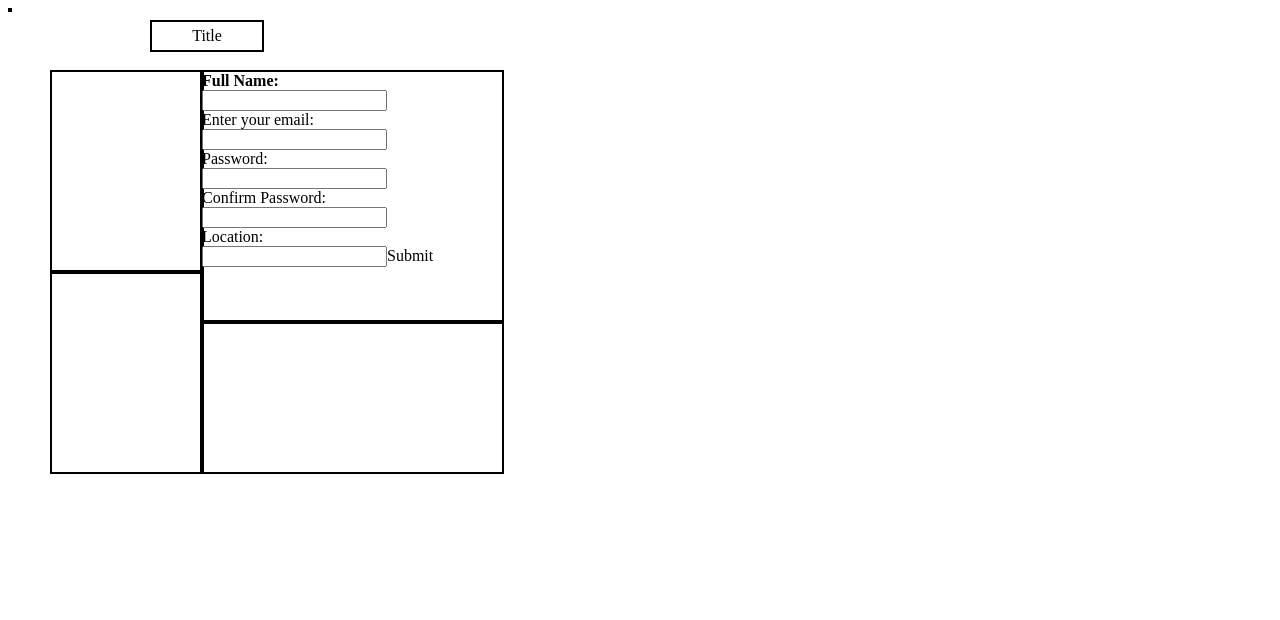
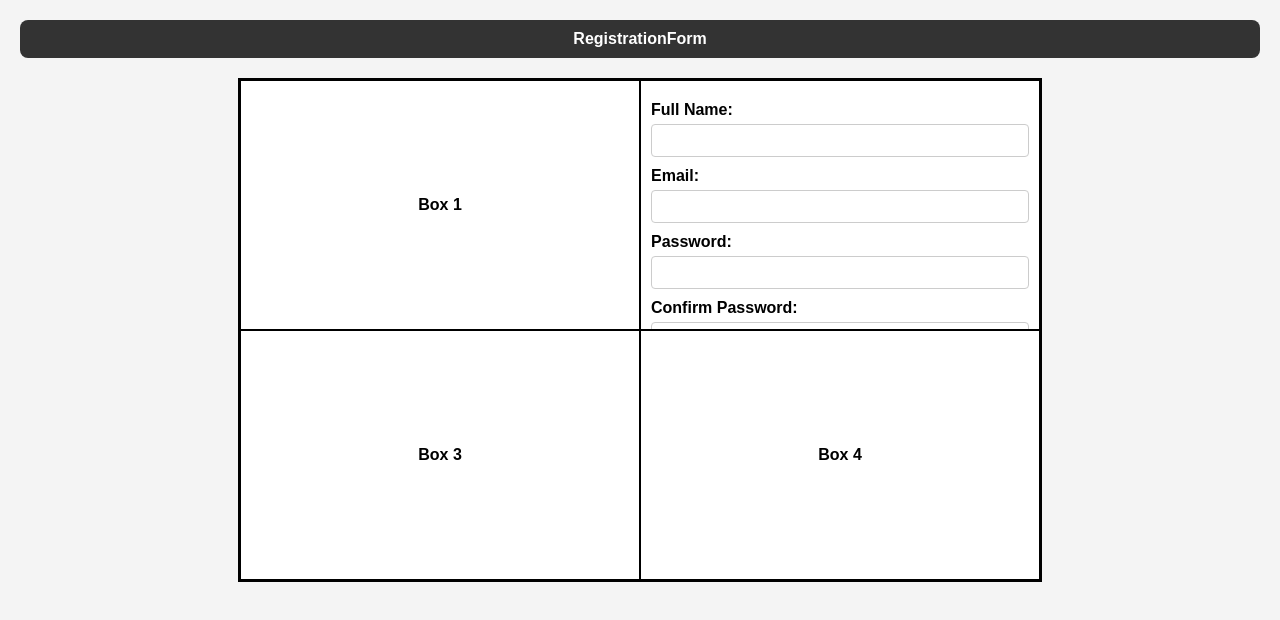
Before and after one commit to johnscofield1/algo1, a plain HTML site: page index.html in a window 1280 px wide. Drawn offline with Linux system fonts and the light colour scheme.

Commit message:
registration form

```diff
--- a/index.html
+++ b/index.html
@@ -1,71 +1,125 @@
 <!DOCTYPE html>
 <html lang="en">
 <head>
-    <meta charset="UTF-8">
-    <meta name="viewport" content="width=device-width, initial-scale=1.0">
-    <title>Box Layout</title>
-    <style>
-        .title {
-            width: 100px;
-            left: 100px;
-            border: 2px solid black;
-            text-align: center;
-            padding: 5px;
-            position:absolute;
-            top: 20px;
-            left: 150px;
-        }
-        .box {
-            border: 2px solid black;
-            position: absolute;
-        }
-        .box1 {
-            width: 150px;
-            height: 200px;
-            top: 70px;
-            left: 50px;
-        }
-        .box2 {
-            width: 300px;
-            height: 250px;
-            top: 70px;
-            left: 200px;
+  <meta charset="UTF-8" />
+  <meta name="viewport" content="width=device-width, initial-scale=1.0"/>
+  <title>Uniform Box Layout with Scroll</title>
+  <style>
+    body {
+      font-family: Arial, sans-serif;
+      background-color: #f4f4f4;
+      margin: 0;
+      padding: 20px;
+    }
 
-        }
-        .box3 {
-            width: 150px;
-            height: 200px;
-            top: 270px;
-            left: 50px;
-        }
-        .box4 {
-            width: 300px;
-            height: 150px;
-            top: 320px;
-            left: 200px;
-        }
+    .title {
+      text-align: center;
+      padding: 10px;
+      background-color: #333;
+      color: white;
+      font-weight: bold;
+      border-radius: 8px;
+      margin-bottom: 20px;
+    }
 
-    </style>
+    .main-container {
+      display: grid;
+      grid-template-columns: 1fr 1fr;
+      grid-template-rows: 1fr 1fr;
+      gap: 0;
+      max-width: 800px;
+      height: 500px;
+      margin: 0 auto;
+      border: 2px solid black;
+    }
+
+    .box {
+      border: 1px solid black;
+      background-color: white;
+      display: flex;
+      align-items: center;
+      justify-content: center;
+      font-weight: bold;
+      box-sizing: border-box;
+      padding: 10px;
+    }
+
+    .box2 {
+      flex-direction: column;
+      justify-content: flex-start;
+      align-items: stretch;
+      overflow-y: auto;
+    }
+
+    form {
+      width: 100%;
+    }
+
+    label {
+      font-weight: bold;
+      display: block;
+      margin-top: 10px;
+    }
+
+    input, select, textarea {
+      width: 100%;
+      padding: 8px;
+      margin-top: 5px;
+      border: 1px solid #ccc;
+      border-radius: 4px;
+      box-sizing: border-box;
+    }
+
+    button {
+      margin-top: 15px;
+      background-color: #28a745;
+      color: white;
+      padding: 10px;
+      border: none;
+      border-radius: 4px;
+      cursor: pointer;
+      width: 100%;
+    }
+
+    button:hover {
+      background-color: #218838;
+    }
+  </style>
 </head>
 <body>
-    <div class="title">Title</div>
-    <div class="box box1"></div>
+
+  <div class="title">RegistrationForm</div>
+
+  <div class="main-container">
+    <div class="box box1">Box 1</div>
+
     <div class="box box2">
-        <form action="submit.php"><label for="fname"><b>Full Name:</b></label><br>
-        <input type="text" id="fname" name="fname"><br>
-        <label for="email">Enter your email:</label><br>
-        <input type="email" id="email" name="email" required><br>
-        <label for="password">Password:</label><br>
-        <input type="password" id="password" name="password"><br>
-        <label for="confirm password">Confirm Password:</label><br>
-        <input type="confirm password" id="confirm password" name="confirm password"><br>
-        <label for="location">Location:</label><br>
-        <input type="text" id="location"
+      <form action="submit.php" method="POST">
+        <label for="fname">Full Name:</label>
+        <input type="text" id="fname" name="fname" required>
+
+        <label for="email">Email:</label>
+        <input type="email" id="email" name="email" required>
+
+        <label for="password">Password:</label>
+        <input type="password" id="password" name="password" required>
+
+        <label for="confirm-password">Confirm Password:</label>
+        <input type="password" id="confirm-password" name="confirm-password" required>
+
+        <label for="location">Location:</label>
+        <input type="text" id="location" name="location" required>
+
+        <label for="comments">Comments:</label>
+        <textarea id="comments" name="comments" rows="4"></textarea>
+
         <button type="submit">Submit</button>
-        </form>
+      </form>
     </div>
-    <div class="box box3"></div>
-    <div class="box box4"></div>
-    <div class="box box5"></div>
+
+    <div class="box box3">Box 3</div>
+    <div class="box box4">Box 4</div>
+  </div>
+
 </body>
 </html>
```
